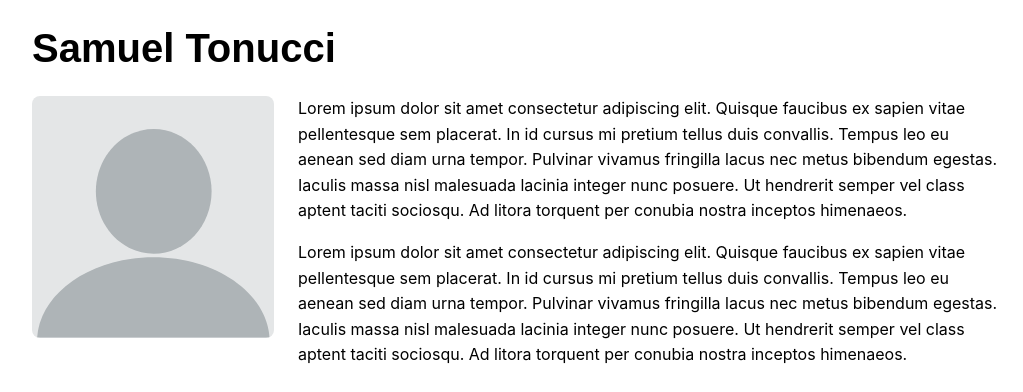
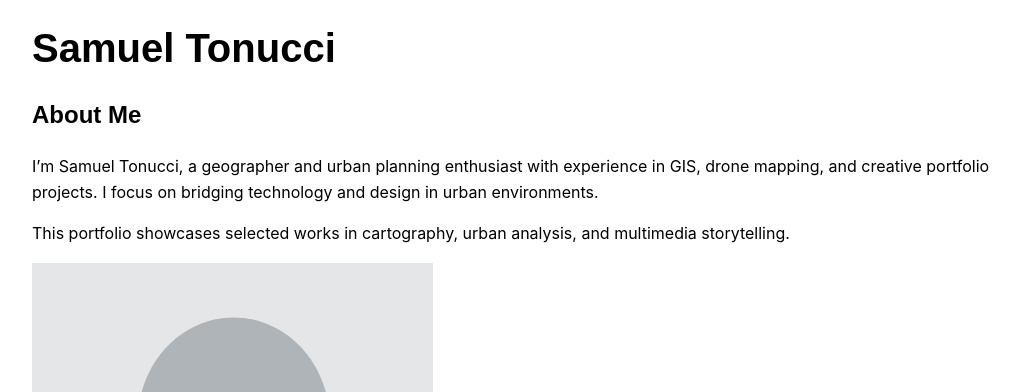
Before and after one commit to stonucci-urban/stonucci-urban.github.io, a Jekyll site: the page built from README.md, in a window 1280 px wide and 900 px high, cut to the strip 0-392 px from the top of the window. Shown: the whole strip, without its empty margins (124-1147 px from the left). Built offline with Jekyll 4.4.1, drawn with Linux system fonts in a browser that asks for light colours; our own code applies the rules of GitHub Pages for plain Markdown files.

Commit message:
Update default.html

```diff
--- a/_layouts/default.html
+++ b/_layouts/default.html
@@ -16,32 +16,28 @@
       <header class="site-header">
         <h1>Samuel Tonucci</h1>
       </header>
-
-      <main class="section">
-        <div class="row">
-          <div class="column left">
-            <img class="avatar" src="assets/img/blank-profile-picture-973460.svg" alt="Head Shot" />
+        <section class="about">
+          <div class="about-row">
+            <div class="about-text">
+              <h2>About Me</h2>
+                <p>
+                  I’m Samuel Tonucci, a geographer and urban planning enthusiast with
+                  experience in GIS, drone mapping, and creative portfolio projects.
+                  I focus on bridging technology and design in urban environments.
+                </p>
+                <p>
+                  This portfolio showcases selected works in cartography, urban analysis,
+                  and multimedia storytelling.
+                </p>
+            </div>
+            <div class="about-photo">
+              <img
+                src="assets/img/blank-profile-picture-973460.svg"
+                alt="Headshot of Samuel Tonucci"
+              />
+            </div>
           </div>
-
-          <div class="column right">
-            <p>
-              Lorem ipsum dolor sit amet consectetur adipiscing elit. Quisque faucibus ex
-              sapien vitae pellentesque sem placerat. In id cursus mi pretium tellus duis
-              convallis. Tempus leo eu aenean sed diam urna tempor. Pulvinar vivamus
-              fringilla lacus nec metus bibendum egestas. Iaculis massa nisl malesuada
-              lacinia integer nunc posuere. Ut hendrerit semper vel class aptent taciti
-              sociosqu. Ad litora torquent per conubia nostra inceptos himenaeos.
-            </p>
-            <p>
-              Lorem ipsum dolor sit amet consectetur adipiscing elit. Quisque faucibus ex
-              sapien vitae pellentesque sem placerat. In id cursus mi pretium tellus duis
-              convallis. Tempus leo eu aenean sed diam urna tempor. Pulvinar vivamus
-              fringilla lacus nec metus bibendum egestas. Iaculis massa nisl malesuada
-              lacinia integer nunc posuere. Ut hendrerit semper vel class aptent taciti
-              sociosqu. Ad litora torquent per conubia nostra inceptos himenaeos.
-            </p>
-          </div>
-        </div>
+        </section>
         <section class="projects">
            <!-- Row 1: ArcMap link with image -->
             <article class="project">
```
